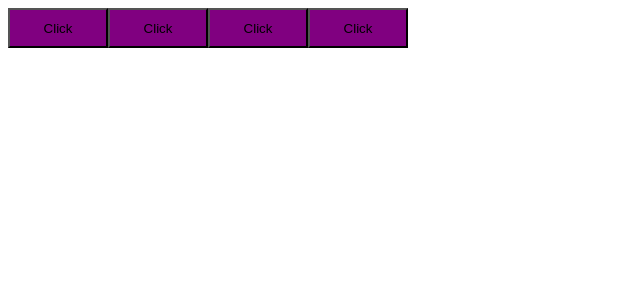
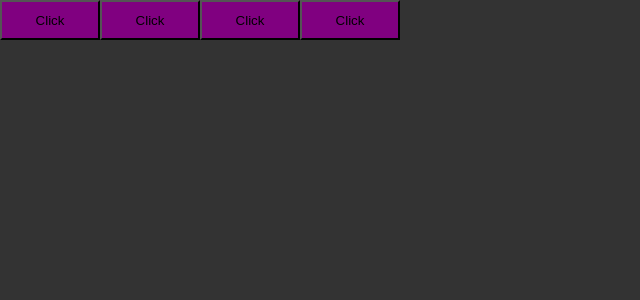
Before and after one commit to gabrielcedran/pomodoro-timer, a React app: page / in a window 1280 px wide. Shown: the top 300 px of the page, without its empty margins (0-640 px from the left). Built offline with nearby package versions, Linux system fonts and the light colour scheme; the HTML template or start-up script is replaced by a standard one.

Commit message:
Global styles on styled components

```diff
--- a/src/App.tsx
+++ b/src/App.tsx
@@ -1,6 +1,7 @@
 import { Button } from "./components/Button";
 import { ThemeProvider } from "styled-components";
 import { defaultTheme } from "./styles/themes/default";
+import { GlobalStyle } from "./styles/global";
 
 export function App() {
   return (
@@ -9,6 +10,8 @@ export function App() {
       <Button variant="secondary"/>
       <Button variant="danger"/>
       <Button variant="success"/>
+
+      <GlobalStyle />
     </ThemeProvider>
   )
 }
--- /dev/null
+++ b/src/styles/global.ts
@@ -0,0 +1,15 @@
+import { createGlobalStyle } from "styled-components";
+
+export const GlobalStyle = createGlobalStyle`
+    * {
+        margin: 0;
+        padding: 0;
+        box-sizing: border-box;
+    }
+
+    body {
+        font-family: 'Roboto', sans-serif;
+        background-color: #333;
+        color: #fff;
+    }
+`
```
